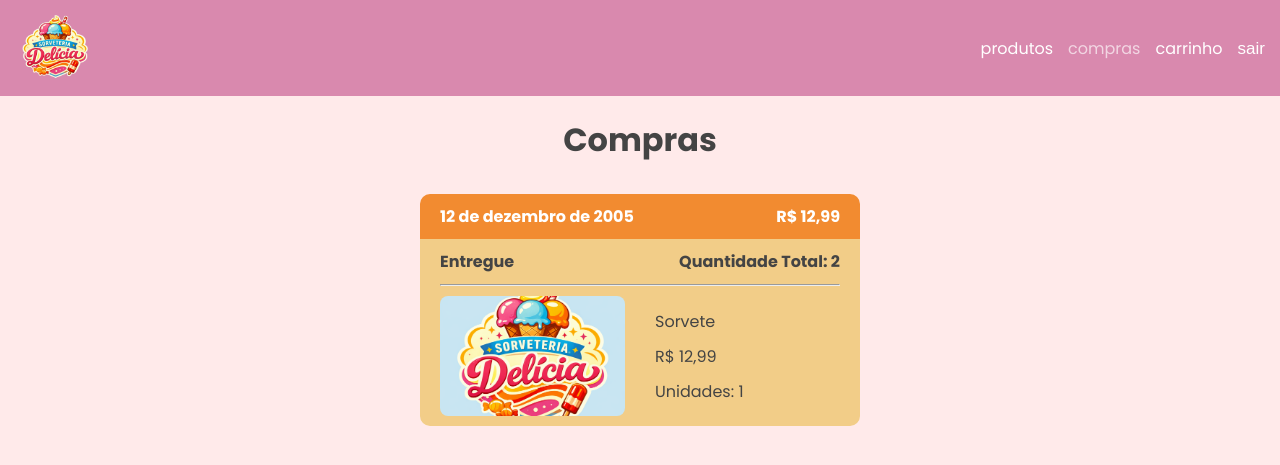
After one commit to ericSilvaP/simple-ice-cream-parlor-system, a Django app: page /compras/ in a window 1280 px wide. The commit adds this page. Shown: the top 465 px of the page. Run offline with Django 5.2, Linux system fonts and the light colour scheme; the visitor is signed in with stand-in values (Sample User, id 1); some libraries are stand-ins or nearby versions.

Commit message:
feat: orders page base; fix: remove user id from orders url

```diff
--- a/products/static/products/css/style.css
+++ b/products/static/products/css/style.css
@@ -254,7 +254,10 @@ header li:hover {
 }
 
 img {
-  max-width: 100%;
+  width: 100%;
+  height: 100%;
+  object-fit: cover;
+  display: block;
 }
 
 .product-card-container .lay-1 {
@@ -378,7 +381,8 @@ img {
 }
 
 /* REGISTER/LOGIN USER */
-.register-container {
+.register-container,
+.vertical-container {
   display: flex;
   flex-direction: column;
   align-items: center;
@@ -416,6 +420,75 @@ img {
   margin-top: var(--spacing-gutter-light);
 }
 
+/* ORDERS */
+.orders-container {
+  margin-top: var(--spacing-gutter-light);
+  padding: 0 var(--spacing-gutter-large);
+}
+
+/* ORDER-CARD */
+.order-card-container {
+  border-radius: 1rem;
+  overflow: hidden;
+  width: fit-content;
+}
+
+.order-header {
+  background-color: var(--color-04);
+  color: white;
+}
+
+.order-body,
+.order-header {
+  padding: calc(var(--spacing-gutter-light) / 2) var(--spacing-gutter-light);
+}
+
+.order-header,
+.order-body-header {
+  font-weight: bold;
+  display: flex;
+  justify-content: space-between;
+}
+
+.order-body {
+  background-color: var(--color-03);
+  display: flex;
+  flex-direction: column;
+  gap: 1rem;
+}
+
+.order-products {
+  min-width: 40rem;
+}
+
+.order-products,
+.order-product-card-container img,
+.order-product-card-container .image-container {
+  max-height: 12rem;
+}
+
+/* ORDER PRODUCT CARD */
+.order-product-card-container {
+  display: grid;
+  grid-template-columns: 1fr 1fr;
+  gap: 3rem;
+  width: 100%;
+}
+
+.order-product-card-container .image-container {
+  display: flex;
+  justify-content: end;
+  overflow: hidden;
+  border-radius: 0.8rem;
+}
+
+.order-product-info {
+  display: flex;
+  flex-direction: column;
+  justify-content: center;
+  gap: 1rem;
+}
+
 @media (min-width: 400px) {
   /* HEADER */
   #nav-options {
--- /dev/null
+++ b/products/templates/products/pages/orders.html
@@ -0,0 +1,11 @@
+{% extends "global/base.html" %}
+{% block title %}
+  Compras |
+{% endblock title %}
+{% block content %}
+  <div class="orders-container container-center">
+    <h1 class="bold-title">Compras</h1>
+    {% include 'global/partials/messages.html' %}
+    {% include 'products/partials/order-card.html' %}
+  </div>
+{% endblock content %}
--- a/products/templates/products/partials/header.html
+++ b/products/templates/products/partials/header.html
@@ -24,7 +24,7 @@
         </li>
         {% if user.is_authenticated %}
           <li class="nav-items">
-            <a href="{% url 'products:orders' user.id %}"
+            <a href="{% url 'products:orders' %}"
                class="nav-link {% if request.resolver_match.url_name == 'orders' %}selected{% endif %}">compras</a>
           </li>
         {% endif %}
@@ -50,7 +50,7 @@
     </li>
     {% if user.is_authenticated %}
       <li class="nav-items">
-        <a href="{% url 'products:orders' user.id %}"
+        <a href="{% url 'products:orders' %}"
            class="nav-link {% if request.resolver_match.url_name == 'orders' %}selected{% endif %}">compras</a>
       </li>
     {% endif %}
--- /dev/null
+++ b/products/templates/products/partials/order-card.html
@@ -0,0 +1,14 @@
+<div class="order-card-container">
+  <div class="order-header">
+    <span class="order-date">12 de dezembro de 2005</span>
+    <span class="order-total-value">R$ 12,99</span>
+  </div>
+  <div class="order-body">
+    <div class="order-body-header">
+      <span>Entregue</span>
+      <span>Quantidade Total: 2</span>
+    </div>
+    <hr>
+    <div class="order-products">{% include 'products/partials/order-product-card.html' %}</div>
+  </div>
+</div>
--- /dev/null
+++ b/products/templates/products/partials/order-product-card.html
@@ -0,0 +1,16 @@
+{% load static %}
+<div class="order-product-card-container">
+  <div class="image-container">
+    {% if product.cover %}
+      <img src="{{ product.cover.url }}" alt="produto imagem">
+    {% else %}
+      <img src="{% static 'products/images/system-logo.png' %}"
+           alt="produto imagem">
+    {% endif %}
+  </div>
+  <div class="order-product-info">
+    <span>Sorvete</span>
+    <span>R$ 12,99</span>
+    <span>Unidades: 1</span>
+  </div>
+</div>
--- a/products/urls.py
+++ b/products/urls.py
@@ -18,5 +18,5 @@ urlpatterns = [
     path("usuario/entrar/", views.login_user_view, name="login_user"),
     path("usuario/entrar/criar/", views.login_user_create, name="login_user_create"),
     path("usuario/sair/", views.logout_view, name="logout"),
-    path("compras/<int:id>/", views.orders_view, name="orders"),
+    path("compras/", views.orders_view, name="orders"),
 ]
--- a/products/views.py
+++ b/products/views.py
@@ -144,3 +144,8 @@ def login_user_create(request):
 def logout_view(request):
     logout(request)
     return redirect("products:login_user")
+
+
+@login_required(login_url="products:login_user")
+def orders_view(request):
+    return render(request, "products/pages/orders.html")
```
